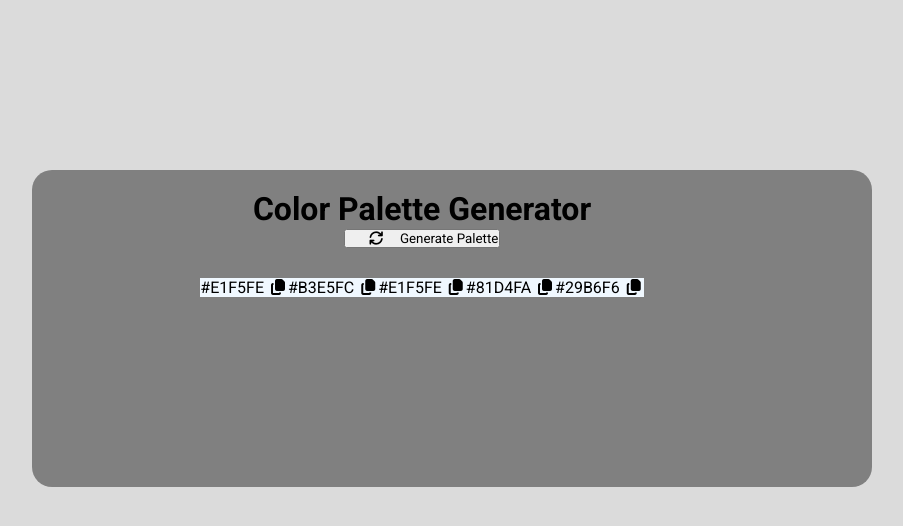
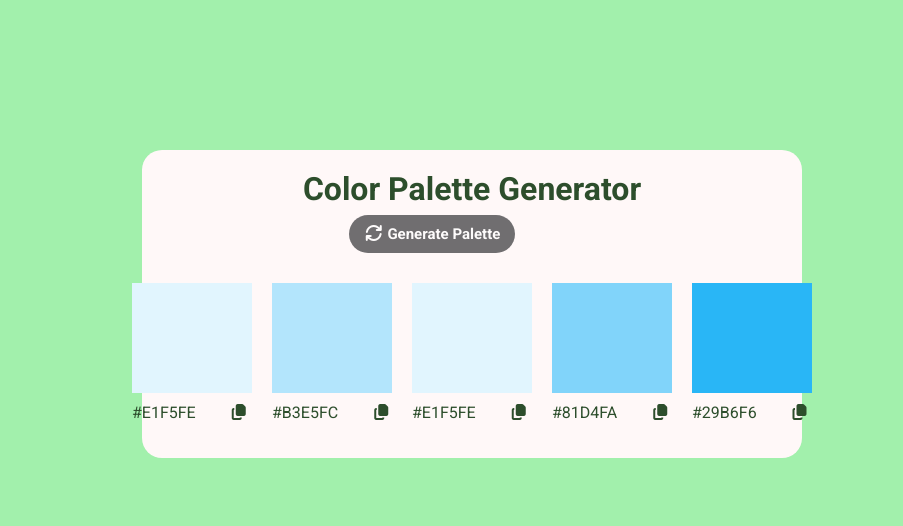
Before and after one commit to emant009/color-palette-generator, a plain HTML site: page index.html in a window 1280 px wide. Shown: the whole page, without its empty margins (168-1071 px from the left). Drawn offline with Linux system fonts and the light colour scheme.

Commit message:
add some new features to style

```diff
--- a/index.html
+++ b/index.html
@@ -13,7 +13,7 @@
   <body>
     <div class="container">
       <h1>Color Palette Generator</h1>
-      <button><i class="fa fa-refresh generate-button"></i> Generate Palette</button>
+      <button class="generate-button"><i class="fa fa-refresh"></i> Generate Palette</button>
 
       <div class="palette-container">
         <!--Color Box 1-->
--- a/style.css
+++ b/style.css
@@ -8,42 +8,85 @@
 }
 
 body{
-  background-color:rgb(219, 219, 219);
+  background-color: rgb(162, 240, 172);
+  margin-left: 30px;
+  margin-right: 30px;
+  margin-top: 30px;
 }
 h1{
   justify-content: center;
-
+  margin-bottom: 7px;
 }
 .container{
-  background: gray;
+  background-color: rgb(255, 248, 248);
+  backdrop-filter: blur(16px);
+  border: 1px;
   border-radius: 20px;
   border-width: 20px;
-  border-style: ;
+  align-items: center;
+  align-content: center;
+  box-shadow: 200px;
+  font-family: "Poppins";
+  color: rgb(45, 78, 44);
   place-items: center;
-  margin-top: 170px;
-  margin-bottom: 200px;
-  margin-left: 200px;
-  margin-right: 240px;
+  justify-items: center;
+  margin-top: 150px;
+  margin-bottom: 100px;
+  margin-left: 280px;
+  margin-right: 280px;
   padding-top: 20px;
-  padding-bottom: 160px;
-  padding-left: none;
-  padding-right: 60px;
+  padding-bottom: 10px;
+  padding-left: 10px;
+  padding-right: 10px;
+  border-color: rgb(26, 65, 28);
 }
 .generate-button{
-  padding-left: 4px;
-  padding-right: 17px;
+  background-color: rgb(112, 110, 112);
+  color: rgb(253, 251, 251);
+  padding-left: 9px;
+  font-size: 15px;
+  text-align: center;
+  font-weight:bold;
+  padding-right: 15px;
+  padding-left: 15px;
+  padding-top: 10px;
+  padding-bottom: 10px;
   margin-left: 20px;
-  margin-right: 10px;
-  border-radius: 10px;
+  margin-bottom: 10px;
+  margin-right: 100px;
+  border-radius: 50px;
+  border-style: hidden;
+}
+.generate-button:hover{
+  transition: 0.3s;
+  transition-property: 3s;
+}
+button i{
+  font-size: medium;
+}
+.hex-value{
+  padding-right: 12px;
+  margin-right: 17px;
+}
+.hex-vaue i{
+  padding-left: 10px;
+  color: transparent;
+  margin-right: 20px;
 }
 .color-box{
   display: grid;
   box-sizing: border-box;
-  background-color: aliceblue;
-  width: 49;
+  grid-template-rows: 110px;
+  grid-template-columns: 120px;
+  padding: 10px;
+  margin-bottom: 6px;
+}
+.color-info{
+  margin-top: 10px;
+  margin-bottom: 0;
 }
 .palette-container{
   display: flex;
   justify-items: center;
-  padding: 30px 2px;
+  padding: 10px 2px;
 }
```
